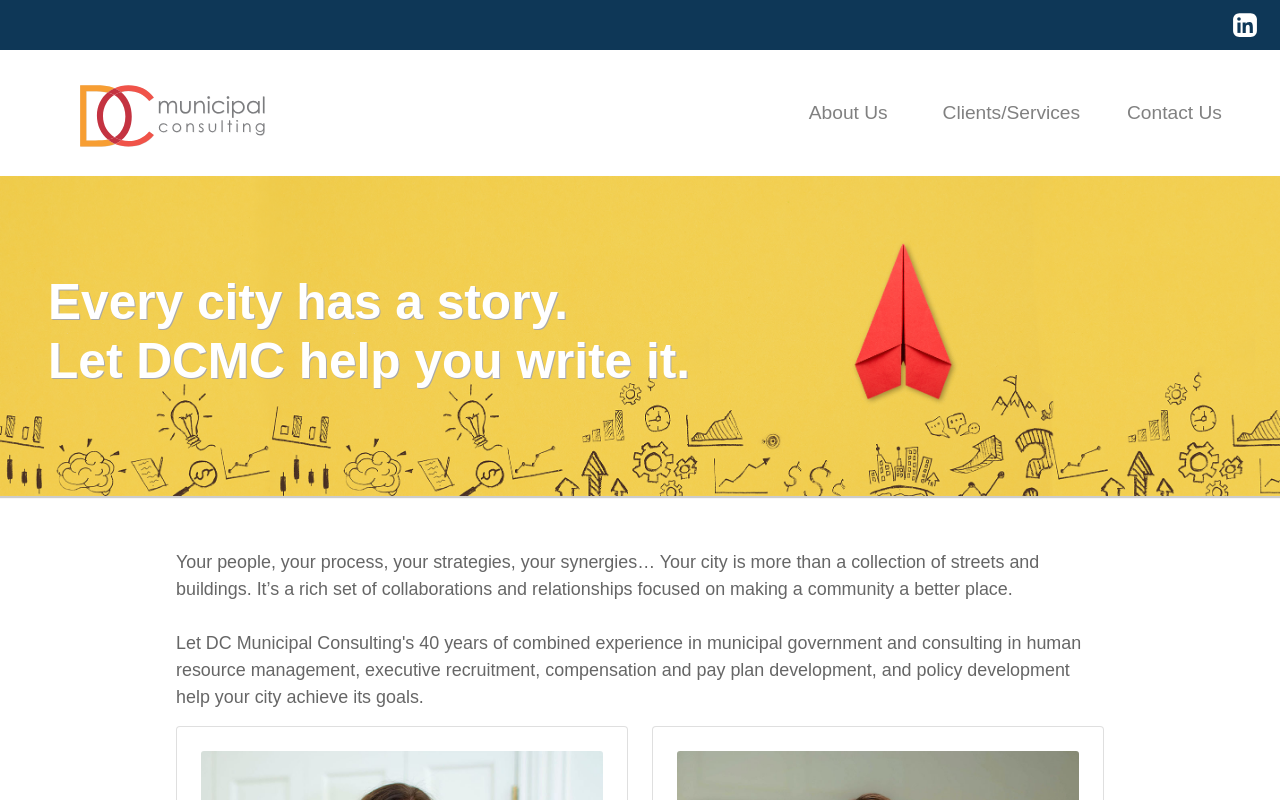
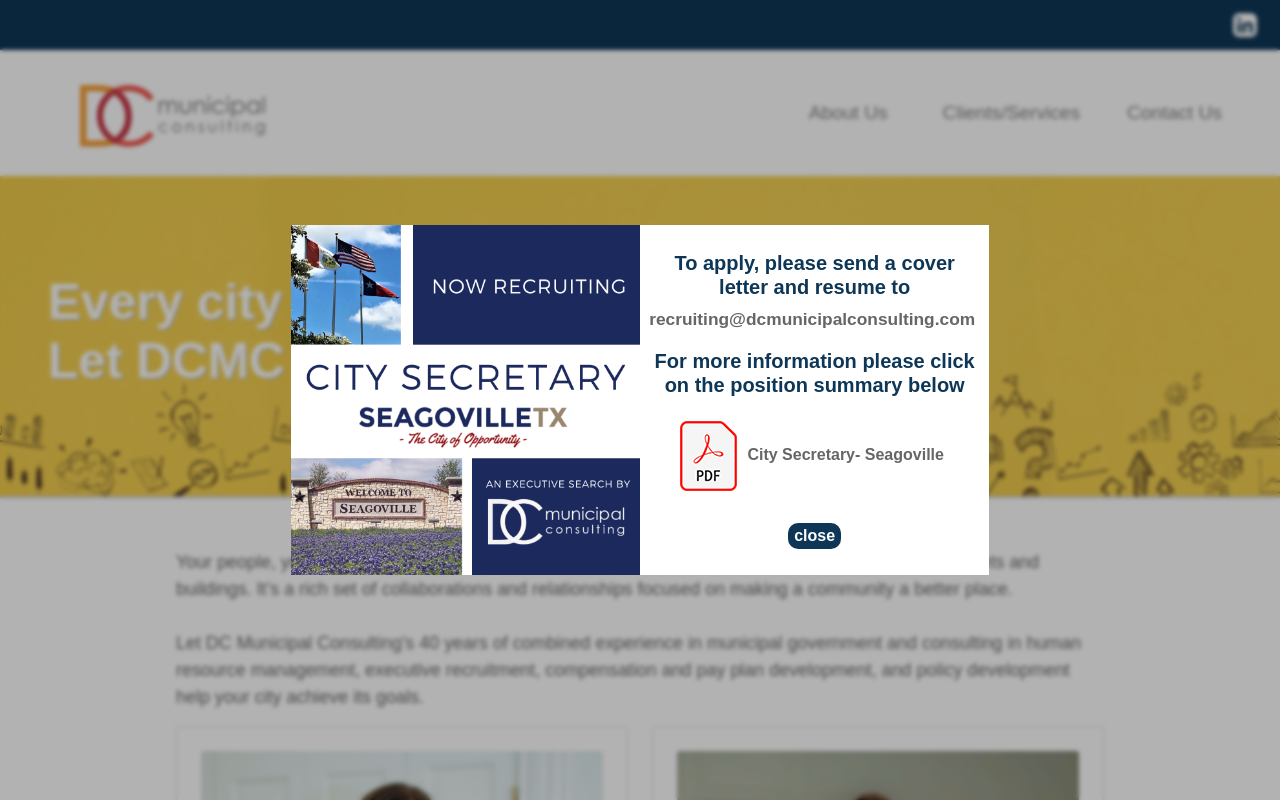
Before and after one commit to Sstefansdottir0620/dc-consulting, a React (Create React App) app: page / in a window 1280 px wide. Shown: the top 800 px of the page. Built offline with nearby package versions, Linux system fonts and the light colour scheme.

Commit message:
add Seagoville popUp

```diff
--- a/src/App.js
+++ b/src/App.js
@@ -1,28 +1,28 @@
-//import React, { useEffect } from "react";
+import React, { useEffect } from "react";
 import { BrowserRouter as Router, Route, Switch } from "react-router-dom";
 import Home from "./pages/Home";
 import Contact from "./pages/Contact";
 import About from "./pages/About";
 import Clients from "./pages/Clients";
 import Services from "./pages/Services";
-//import PopUp from "./components/PopUp";
-//import { useState } from "react";
+import PopUp from "./components/PopUp";
+import { useState } from "react";
 import "./App.css";
 
 function App() {
-  //const [timedPopUp, setTimedPopUp] = useState(false);
+  const [timedPopUp, setTimedPopUp] = useState(false);
 
-  //useEffect(() => {
-    //setTimeout(() => {
-      //setTimedPopUp(true)
-    //}, 2000)
-  //}, [])
+  useEffect(() => {
+    setTimeout(() => {
+      setTimedPopUp(true)
+    }, 2000)
+  }, [])
 
   return (
     <>
-    {/* <PopUp trigger={timedPopUp} triggerSet={setTimedPopUp}>
+    <PopUp trigger={timedPopUp} triggerSet={setTimedPopUp}>
       <p>This is my triggered popup</p>
-    </PopUp> */}
+    </PopUp>
     <Router>
     <div className="route-env">
       <Switch>
--- a/src/components/PopUp.js
+++ b/src/components/PopUp.js
@@ -1,6 +1,6 @@
 import React from 'react'
-import popupImage from "../images/popupImage.png";
-import pdfAledo from "../images/pdfAledo.png";
+import popupImage from "../images/Seagoville.png";
+import pdfSeagoville from "../images/pdfSeagoville.png";
 
 import '../PopUp.css'
 
@@ -10,7 +10,7 @@
         <div className="popup-inner">
             <div className="row d-flex justify-content-center">
                 <div className="col-sm-4 p-0">
-                    <img src={popupImage} alt="popupImage" className='popup-image' onClick={() => window.location.href = "https://drive.google.com/file/d/1LNYMpeeq31Eh95Av3DQ9ZCQiEBybRTax/view?usp=share_link"}></img>
+                    <img src={popupImage} alt="popupImage" className='popup-image' onClick={() => window.location.href = "https://drive.google.com/file/d/1HiPLnkD-LNovvl42xG2F_4-SKUzvZBj7/view?usp=sharing"}></img>
                 </div>
                 <div className="col-sm-4 popup-right p-5 p-sm-2">
                     <div className="row d-flex justify-content-center h-100">
@@ -35,9 +35,9 @@
                   <a
                   className="pop-up-link-style"
                   target="blank"
-                  href=" https://drive.google.com/file/d/1VvHGoIntRgzqPGyKAuPoETxWZY4LI0FN/view?usp=sharing">
-                    <img className='pdf' src={pdfAledo} alt="pdfAledo"></img>
-                    Position Summary
+                  href="https://drive.google.com/file/d/1HiPLnkD-LNovvl42xG2F_4-SKUzvZBj7/view?usp=sharing">
+                    <img className='pdf' src={pdfSeagoville} alt="pdfSeagoville"></img>
+                    City Secretary- Seagoville
                   </a>
                   </p>
                 </div>
```
Also changed, not shown: src/images/Seagoville.png (added), src/images/pdfSeagoville.png (added).
